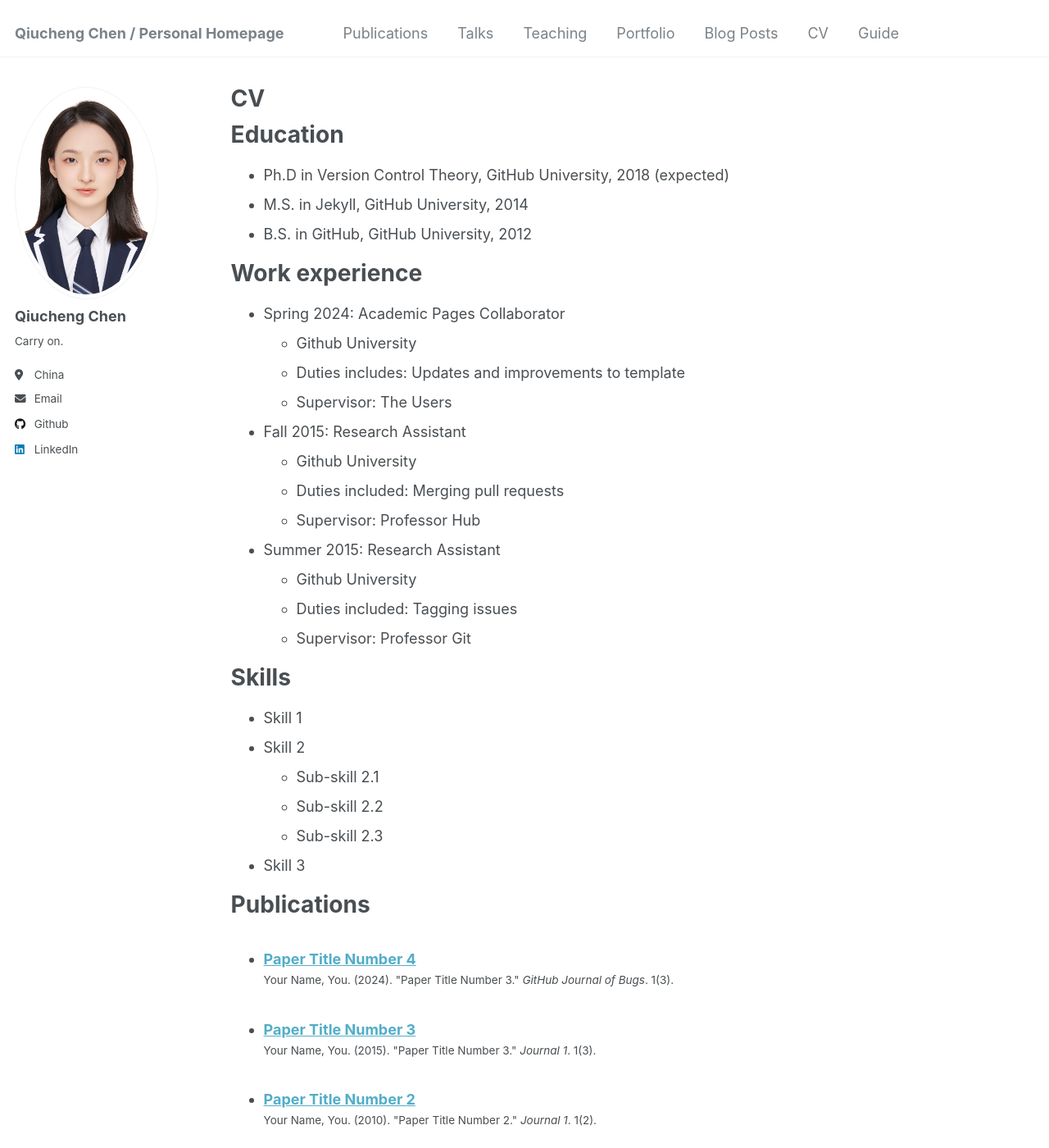
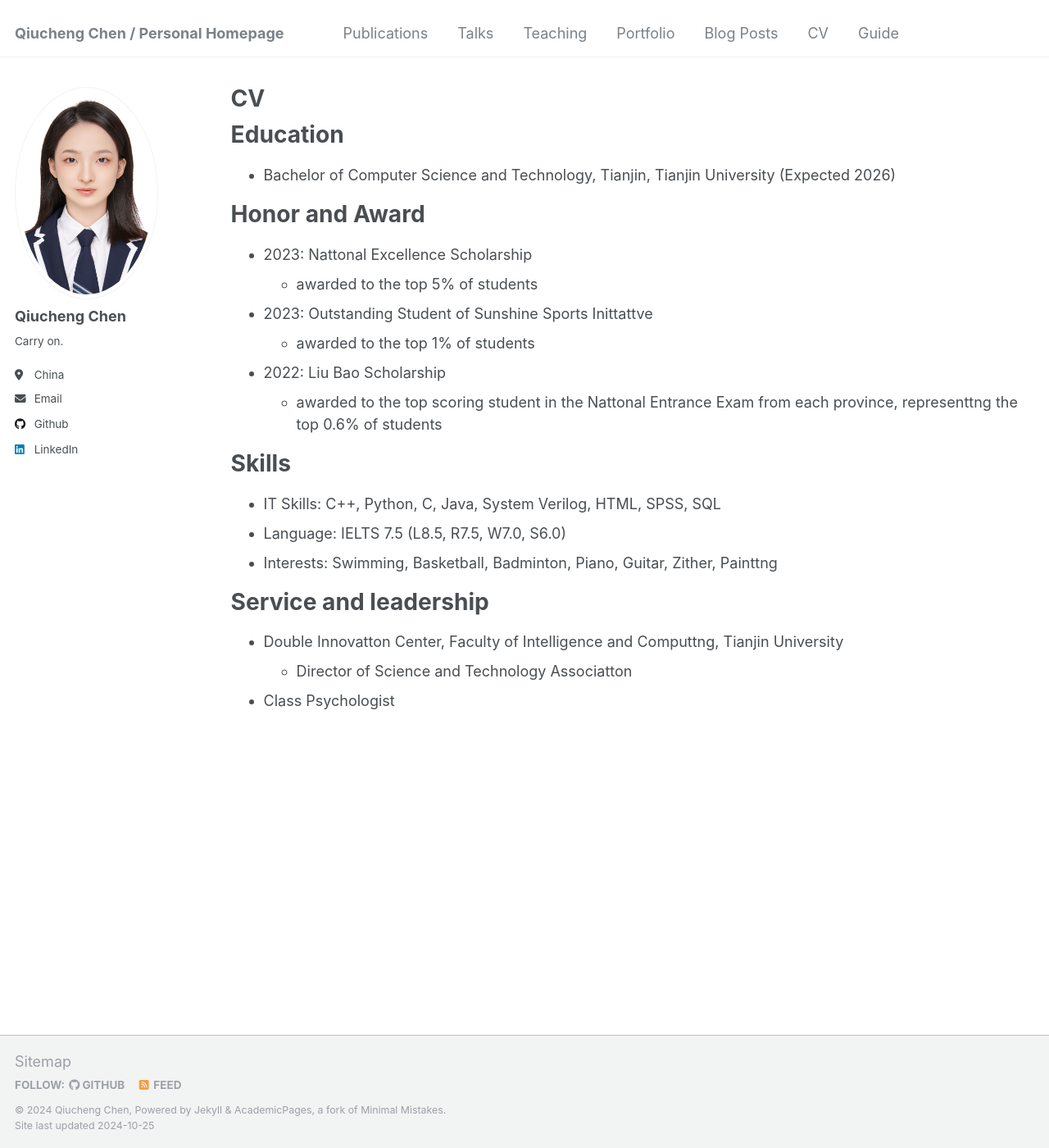
Before and after one commit to Trouverecc/Trouverecc.github.io, a Jekyll site: the page built from _pages/cv.md, in a window 1280 px wide and 1400 px high. Shown: the whole window at 82% size. Built offline with Jekyll 4.4.1, drawn with Linux system fonts in a browser that asks for light colours; some of the changed text lies outside the part shown.

Commit message:
Update cv.md

```diff
--- a/_pages/cv.md
+++ b/_pages/cv.md
@@ -11,54 +11,28 @@ redirect_from:
 
 Education
 ======
-* Ph.D in Version Control Theory, GitHub University, 2018 (expected)
-* M.S. in Jekyll, GitHub University, 2014
-* B.S. in GitHub, GitHub University, 2012
+* Bachelor of Computer Science and Technology, Tianjin, Tianjin University (Expected 2026)
 
-Work experience
+Honor and Award
 ======
-* Spring 2024: Academic Pages Collaborator
-  * Github University
-  * Duties includes: Updates and improvements to template
-  * Supervisor: The Users
+* 2023: Nattonal Excellence Scholarship
+  * awarded to the top 5% of students
 
-* Fall 2015: Research Assistant
-  * Github University
-  * Duties included: Merging pull requests
-  * Supervisor: Professor Hub
+* 2023: Outstanding Student of Sunshine Sports Inittattve
+  * awarded to the top 1% of students
 
-* Summer 2015: Research Assistant
-  * Github University
-  * Duties included: Tagging issues
-  * Supervisor: Professor Git
+* 2022: Liu Bao Scholarship
+  * awarded to the top scoring student in the Nattonal Entrance Exam from each province, representtng the top 0.6% of students
 
 Skills
 ======
-* Skill 1
-* Skill 2
-  * Sub-skill 2.1
-  * Sub-skill 2.2
-  * Sub-skill 2.3
-* Skill 3
+* IT Skills: C++, Python, C, Java, System Verilog, HTML, SPSS, SQL
+* Language: IELTS 7.5 (L8.5, R7.5, W7.0, S6.0)
+* Interests: Swimming, Basketball, Badminton, Piano, Guitar, Zither, Painttng
 
-Publications
-======
-  <ul>{% for post in site.publications reversed %}
-    {% include archive-single-cv.html %}
-  {% endfor %}</ul>
-
-Talks
-======
-  <ul>{% for post in site.talks reversed %}
-    {% include archive-single-talk-cv.html  %}
-  {% endfor %}</ul>
-
-Teaching
-======
-  <ul>{% for post in site.teaching reversed %}
-    {% include archive-single-cv.html %}
-  {% endfor %}</ul>
 
 Service and leadership
 ======
-* Currently signed in to 43 different slack teams
+* Double Innovatton Center, Faculty of Intelligence and Computtng, Tianjin University
+  * Director of Science and Technology Associatton
+* Class Psychologist
```
